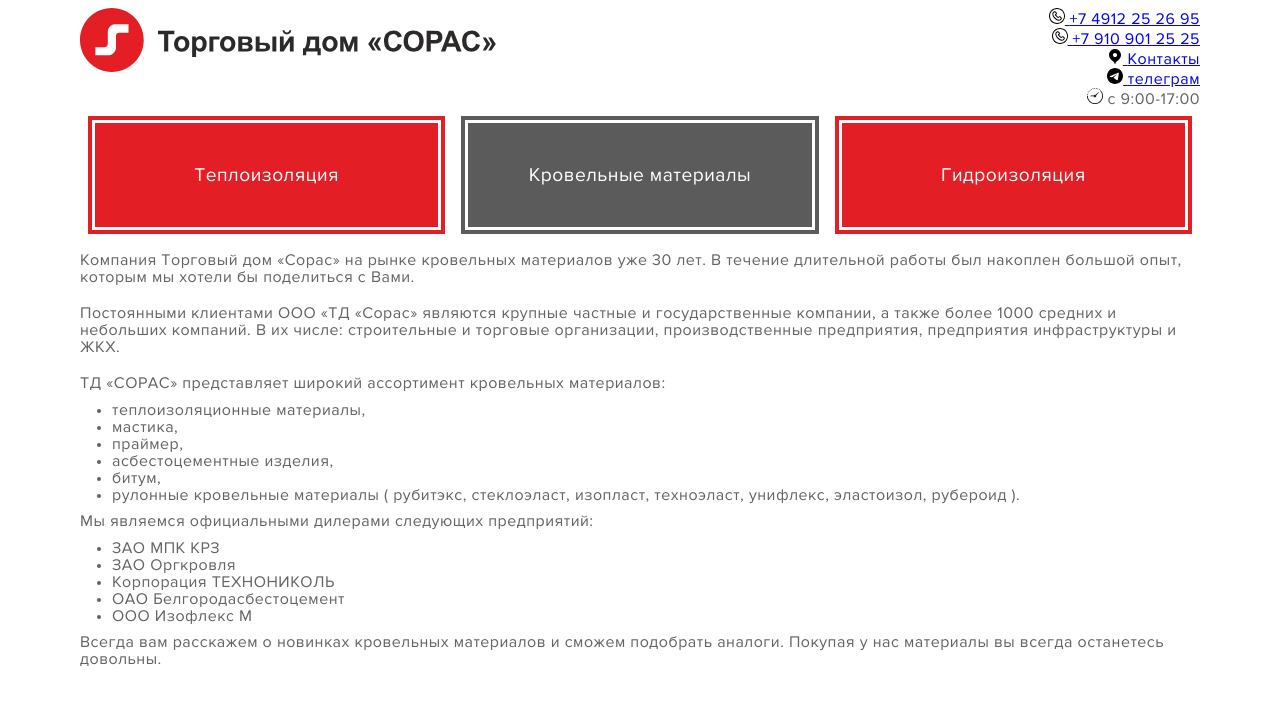
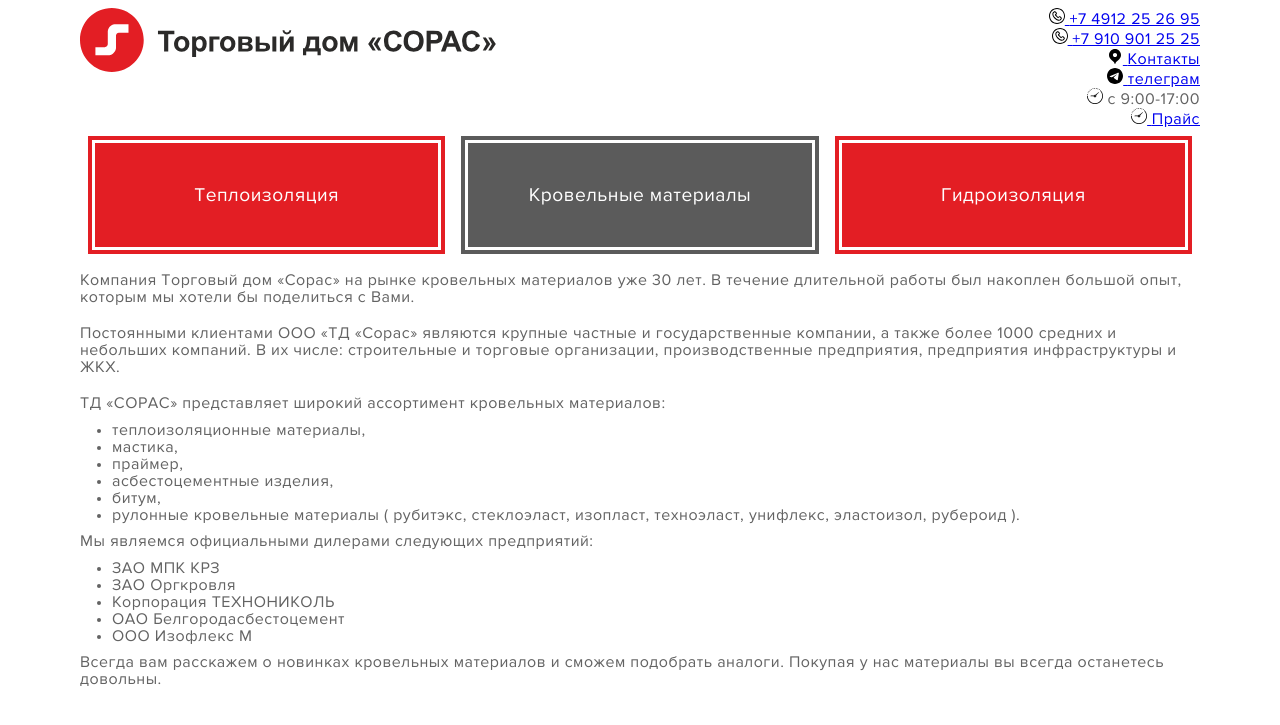
Before and after one commit to tdsoras/vizitka, a Jekyll site: the page built from index.md, in a window 1280 px wide. Shown: the top 725 px of the page. Built offline with Jekyll 4.4.1, drawn with Linux system fonts in a browser that asks for light colours.

```diff
--- a/_config.yml
+++ b/_config.yml
@@ -26,6 +26,10 @@ contacts:
     icon: time
     description:  ''
 
+  - link: '#price'
+    name: 'Прайс'
+    icon: time
+    description:  ''
 
 blocks:
   - name: Теплоизоляция
```
